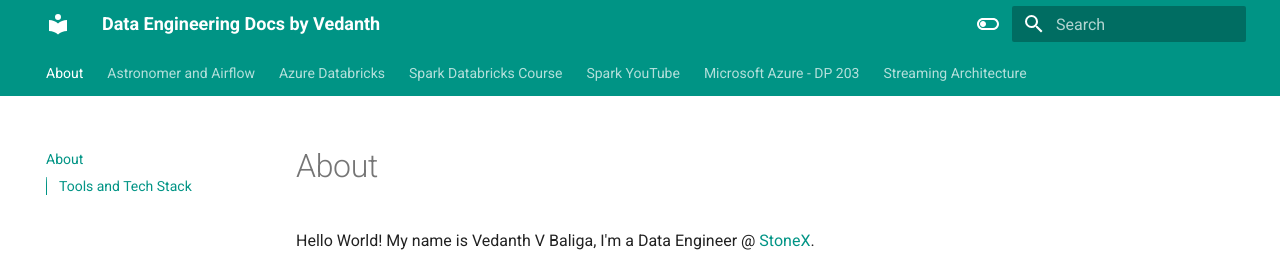
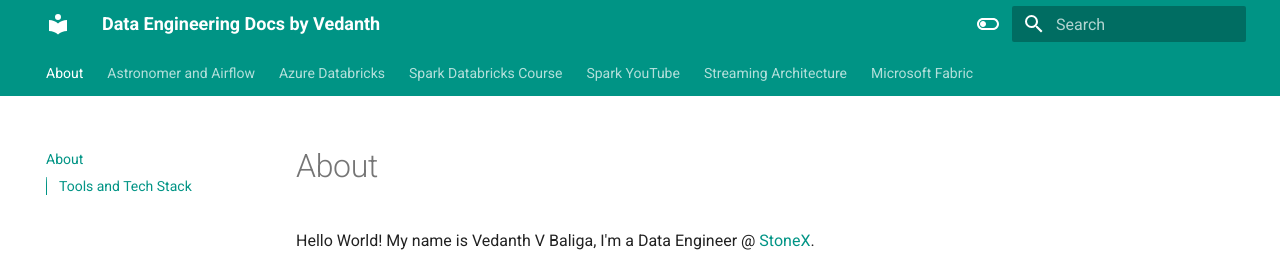
Before and after one commit to vedanthv/data-engg-docs, an MkDocs documentation site: the page built from docs/index.md, in a window 1280 px wide. Shown: the top 257 px of the page. Built offline with MkDocs 1.6.1 and Material for MkDocs 9.7.7, drawn with Linux system fonts in a browser that asks for light colours.

Commit message:
[chore] add fabric.md

```diff
--- a/mkdocs.yml
+++ b/mkdocs.yml
@@ -33,8 +33,8 @@ nav:
   - Azure Databricks : databricks.md
   - Spark Databricks Course : Spark_Databricks_Course.md
   - Spark YouTube : Spark_YT.md
-  - Microsoft Azure - DP 203 : Azure.md
   - Streaming Architecture: streaming.md
+  - Microsoft Fabric: MSFabric.md
 
 markdown_extensions:
   - pymdownx.highlight:
```
